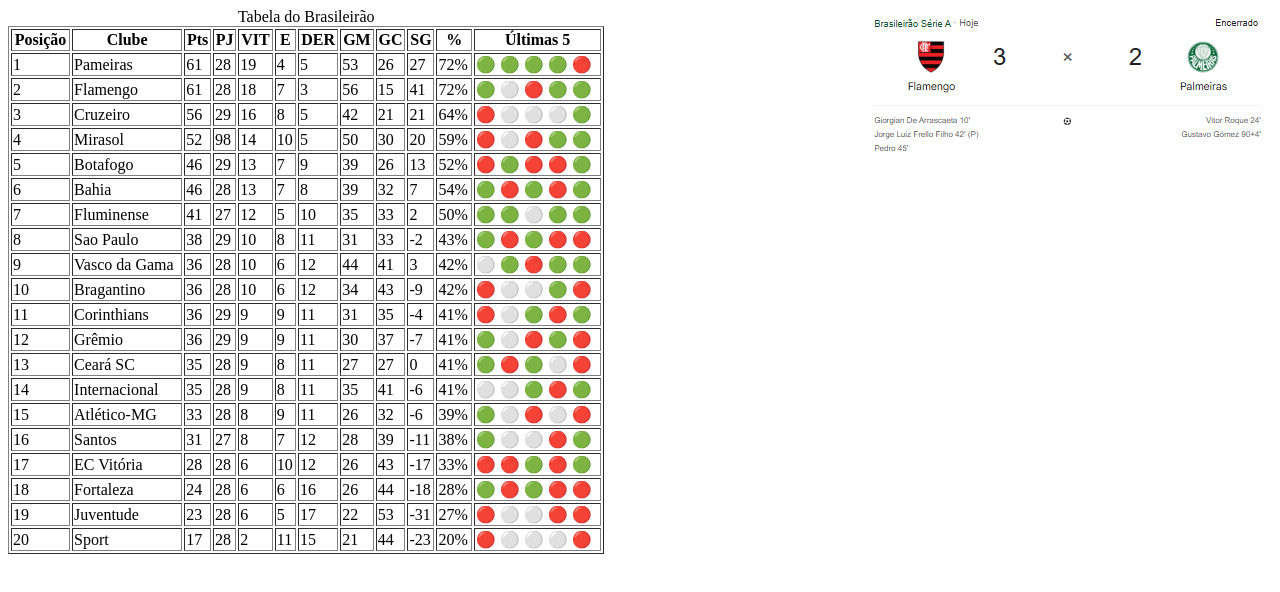
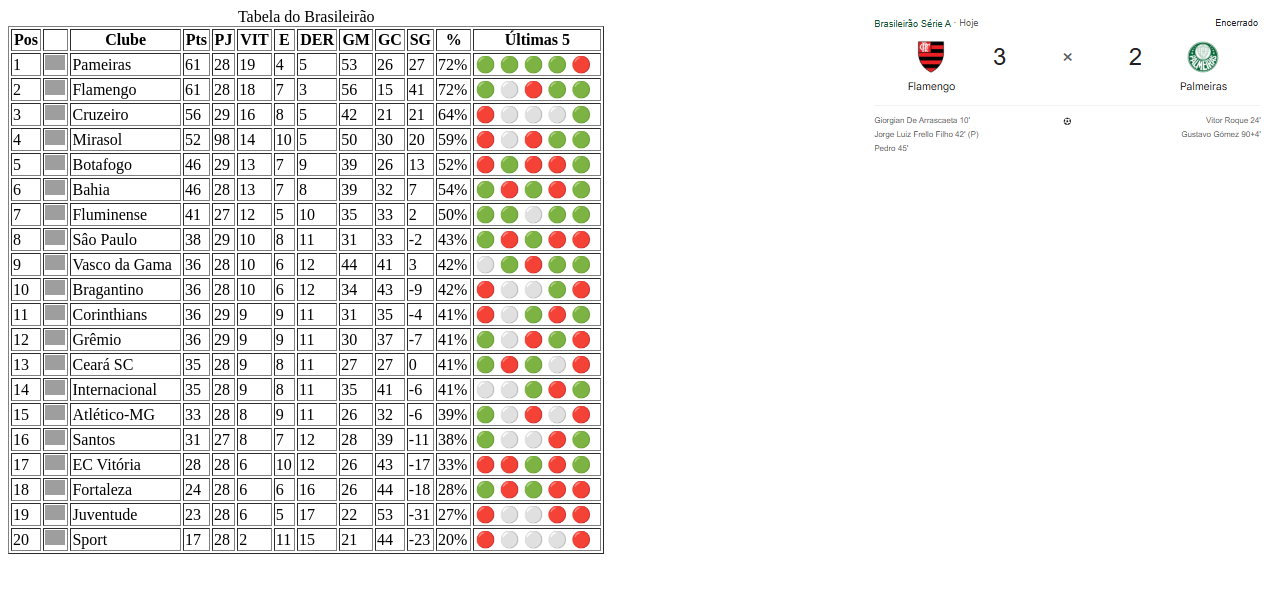
Before and after one commit to Filipelffs/Os-Webs, a plain HTML site: page Atv2/Index.html in a window 1280 px wide. Drawn offline with Linux system fonts and the light colour scheme; grey boxes are pictures that could not be loaded.

```diff
--- a/Atv2/Index.html
+++ b/Atv2/Index.html
@@ -30,7 +30,8 @@
                 <caption>Tabela do Brasileirão</caption>
                 <thead>
                     <tr>
-                        <th>Posição</th>
+                        <th>Pos</th>
+                        <th></th>
                         <th>Clube</th>
                         <th>Pts</th>
                         <th>PJ</th>
@@ -47,6 +48,7 @@
                 <tbody>
                     <tr>
                         <td>1</td>
+                        <td><img src = "https://ssl.gstatic.com/onebox/media/sports/logos/7spurne-xDt2p6C0imYYNA_48x48.png" alt = "Palmeiras" width="20"></td>
                         <td>Pameiras</td>
                         <td>61</td>
                         <td>28</td>
@@ -61,6 +63,7 @@
                     </tr>
                     <tr>
                         <td>2</td>
+                        <td><img src = "https://ssl.gstatic.com/onebox/media/sports/logos/orE554NToSkH6nuwofe7Yg_48x48.png" alt = "Flamengo" width="20"></td>
                         <td>Flamengo</td>
                         <td>61</td>
                         <td>28</td>
@@ -75,6 +78,7 @@
                     </tr>
                     <tr>
                         <td>3</td>
+                        <td><img src = "https://ssl.gstatic.com/onebox/media/sports/logos/Tcv9X__nIh-6wFNJPMwIXQ_48x48.png" alt = "Cruzeiro" width="20"></td>
                         <td>Cruzeiro</td>
                         <td>56</td>
                         <td>29</td>
@@ -89,6 +93,7 @@
                     </tr>
                     <tr>
                         <td>4</td>
+                        <td><img src = "https://ssl.gstatic.com/onebox/media/sports/logos/5J3JY7fcdiDYU5rbPW7AKA_48x48.png" alt = "Mirasol" width="20"></td>
                         <td>Mirasol</td>
                         <td>52</td>
                         <td>98</td>
@@ -103,6 +108,7 @@
                     </tr>
                     <tr>
                         <td>5</td>
+                        <td><img src = "https://ssl.gstatic.com/onebox/media/sports/logos/KLDWYp-H8CAOT9H_JgizRg_48x48.png" alt = "Botafogo" width="20"></td>
                         <td>Botafogo</td>
                         <td>46</td>
                         <td>29</td>
@@ -117,6 +123,7 @@
                     </tr>
                     <tr>
                         <td>6</td>
+                        <td><img src = "https://ssl.gstatic.com/onebox/media/sports/logos/nIdbR6qIUDyZUBO9vojSPw_48x48.png" alt = "Bahia" width="20"></td>
                         <td>Bahia</td>
                         <td>46</td>
                         <td>28</td>
@@ -131,6 +138,7 @@
                     </tr>
                     <tr>
                         <td>7</td>
+                        <td><img src = "https://ssl.gstatic.com/onebox/media/sports/logos/fCMxMMDF2AZPU7LzYKSlig_48x48.png" alt = "Fluminense" width="20"></td>
                         <td>Fluminense</td>
                         <td>41</td>
                         <td>27</td>
@@ -145,7 +153,8 @@
                     </tr>
                     <tr>
                         <td>8</td>
-                        <td>Sao Paulo</td>
+                        <td><img src = "https://ssl.gstatic.com/onebox/media/sports/logos/4w2Z97Hf9CSOqICK3a8AxQ_48x48.png" alt = "São Paulo" width="20"></td>
+                        <td>Sâo Paulo</td>
                         <td>38</td>
                         <td>29</td>
                         <td>10</td>
@@ -159,6 +168,7 @@
                     </tr>
                     <tr>
                         <td>9</td>
+                        <td><img src = "https://ssl.gstatic.com/onebox/media/sports/logos/hHwT8LwRmYCAGxQ-STLxYA_48x48.png" alt = "Vasco da gama" width="20"></td>
                         <td>Vasco da Gama</td>
                         <td>36</td>
                         <td>28</td>
@@ -173,6 +183,7 @@
                     </tr>
                     <tr>
                         <td>10</td>
+                        <td><img src = "https://ssl.gstatic.com/onebox/media/sports/logos/lMyw2zn1Z4cdkaxKJWnsQw_48x48.png" alt = "Bragantino" width="20"></td>
                         <td>Bragantino</td>
                         <td>36</td>
                         <td>28</td>
@@ -187,6 +198,7 @@
                     </tr>
                     <tr>
                         <td>11</td>
+                        <td><img src = "https://ssl.gstatic.com/onebox/media/sports/logos/tCMSqgXVHROpdCpQhzTo1g_48x48.png" alt = "Corinthians" width="20"></td>
                         <td>Corinthians</td>
                         <td>36</td>
                         <td>29</td>
@@ -201,6 +213,7 @@
                     </tr>
                     <tr>
                         <td>12</td>
+                        <td><img src = "https://ssl.gstatic.com/onebox/media/sports/logos/Ku-73v_TW9kpex-IEGb0ZA_48x48.png" alt = "Grêmio" width="20"></td>
                         <td>Grêmio</td>
                         <td>36</td>
                         <td>29</td>
@@ -215,6 +228,7 @@
                     </tr>
                     <tr>
                         <td>13</td>
+                        <td><img src = "https://ssl.gstatic.com/onebox/media/sports/logos/mSl0cz3i2t8uv4zcprobOg_48x48.png" alt = "Ceará" width="20"></td>
                         <td>Ceará SC</td>
                         <td>35</td>
                         <td>28</td>
@@ -229,6 +243,7 @@
                     </tr>
                     <tr>
                         <td>14</td>
+                        <td><img src = "https://ssl.gstatic.com/onebox/media/sports/logos/OWVFKuHrQuf4q2Wk0hEmSA_48x48.png" alt = "Internacional" width="20"></td>
                         <td>Internacional</td>
                         <td>35</td>
                         <td>28</td>
@@ -243,6 +258,7 @@
                     </tr>
                     <tr>
                         <td>15</td>
+                        <td><img src = "https://ssl.gstatic.com/onebox/media/sports/logos/q9fhEsgpuyRq58OgmSndcQ_48x48.png" alt = "Atlético-MG" width="20"></td>
                         <td>Atlético-MG</td>
                         <td>33</td>
                         <td>28</td>
@@ -257,6 +273,7 @@
                     </tr>
                     <tr>
                         <td>16</td>
+                        <td><img src = "https://ssl.gstatic.com/onebox/media/sports/logos/VHdNOT6wWOw_vJ38GMjMzg_48x48.png" alt = "Santos" width="20"></td>
                         <td>Santos</td>
                         <td>31</td>
                         <td>27</td>
@@ -271,6 +288,7 @@
                     </tr>
                     <tr>
                         <td>17</td>
+                        <td><img src = "https://ssl.gstatic.com/onebox/media/sports/logos/LHSM6VchpkI4NIptoSTHOg_48x48.png" alt = "Vitória" width="20"></td>
                         <td>EC Vitória</td>
                         <td>28</td>
                         <td>28</td>
@@ -285,6 +303,7 @@
                     </tr>
                     <tr>
                         <td>18</td>
+                        <td><img src = "https://ssl.gstatic.com/onebox/media/sports/logos/me10ephzRxdj45zVq1Risg_48x48.png" alt = "Fortaleza" width="20"></td>
                         <td>Fortaleza</td>
                         <td>24</td>
                         <td>28</td>
@@ -299,6 +318,7 @@
                     </tr>
                     <tr>
                         <td>19</td>
+                        <td><img src = "https://ssl.gstatic.com/onebox/media/sports/logos/JrXw-m4Dov0gE2Sh6XJQMQ_48x48.png" alt = "Juventude" width="20"></td>
                         <td>Juventude</td>
                         <td>23</td>
                         <td>28</td>
@@ -313,6 +333,7 @@
                     </tr>
                     <tr>
                         <td>20</td>
+                        <td><img src = "https://ssl.gstatic.com/onebox/media/sports/logos/u9Ydy0qt6JJjWhTaI6r10A_48x48.png" alt = "Sport" width="20"></td>
                         <td>Sport</td>
                         <td>17</td>
                         <td>28</td>
```
